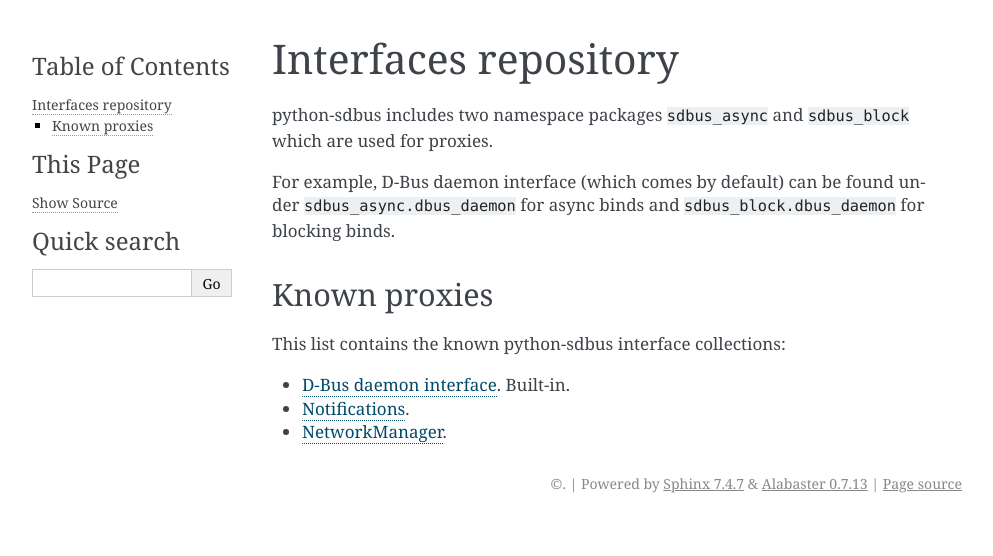
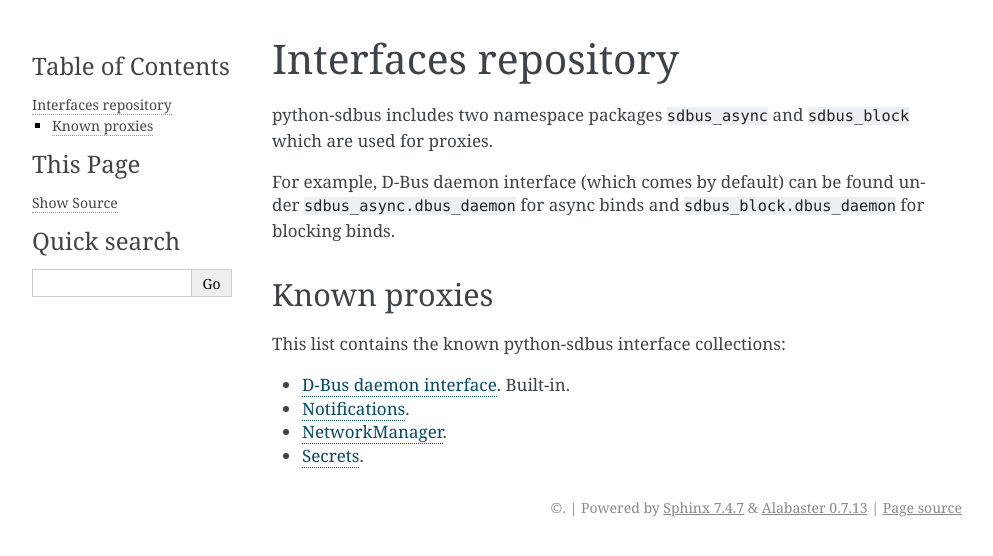
Before and after one commit to python-sdbus/python-sdbus, a Sphinx documentation site: the page built from docs/proxies.rst, in a window 1280 px wide. Shown: the top 556 px of the page, without its empty margins (148-1141 px from the left). Built offline with Sphinx 7.4.7, drawn with Linux system fonts in a browser that asks for light colours.

Commit message:
docs: Updated proxies links and added Secret binds link

```diff
--- a/docs/proxies.rst
+++ b/docs/proxies.rst
@@ -22,5 +22,6 @@
 collections:
 
 * :doc:`proxies/dbus`. Built-in.
-* `Notifications <https://github.com/igo95862/python-sdbus-notifications>`_.
-* `NetworkManager <https://github.com/igo95862/python-sdbus-networkmanager>`_.
+* `Notifications <https://github.com/python-sdbus/python-sdbus-notifications>`_.
+* `NetworkManager <https://github.com/python-sdbus/python-sdbus-networkmanager>`_.
+* `Secrets <https://github.com/python-sdbus/python-sdbus-secrets>`_.
```
